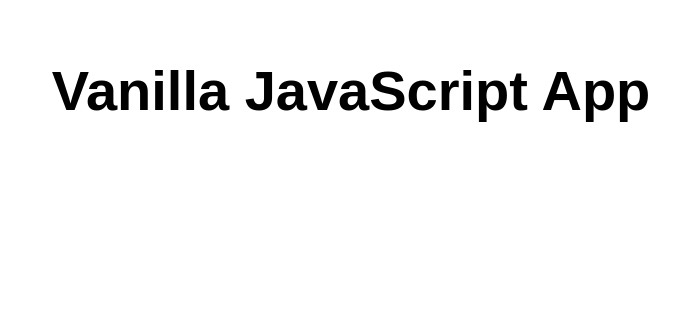
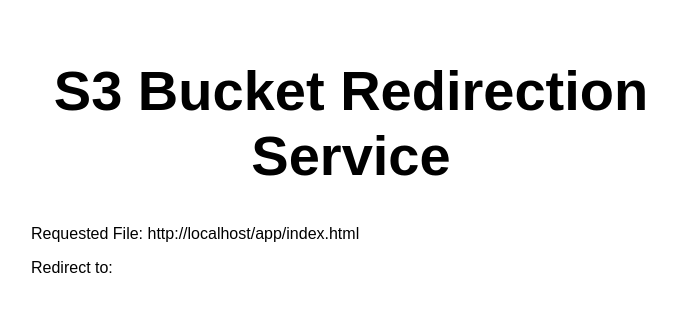
Before and after one commit to mrolli/s3bucket-redirection-service, a website: page app/index.html in a window 1280 px wide. Shown: the whole page, without its empty margins (289-968 px from the left). Drawn offline with Linux system fonts and the light colour scheme.

Commit message:
feat: print current location href

```diff
--- a/app/index.html
+++ b/app/index.html
@@ -1,17 +1,22 @@
-<!DOCTYPE html>
+<!doctype html>
 <html lang="en">
+  <head>
+    <meta charset="UTF-8" />
+    <meta name="viewport" content="width=device-width, initial-scale=1.0" />
+    <link rel="stylesheet" href="/styles.css" />
+    <title>S3 Bucket Redirection Service</title>
+    <script>
+      function getCurrentURL() {
+        document.getElementById("curhref").innerHTML = window.location.href
+      }
+    </script>
+  </head>
 
-<head>
-  <meta charset="UTF-8">
-  <meta name="viewport" content="width=device-width, initial-scale=1.0">
-  <link rel="stylesheet" href="styles.css">
-  <title>Vanilla JavaScript App</title>
-</head>
-
-<body>
-  <main>
-    <h1>Vanilla JavaScript App</h1>
-  </main>
-</body>
-
+  <body onload="getCurrentURL()">
+    <main>
+      <h1>S3 Bucket Redirection Service</h1>
+      <p>Requested File: <span id="curhref" /></p>
+      <p>Redirect to: <span id="newhref" /></p>
+    </main>
+  </body>
 </html>
```
